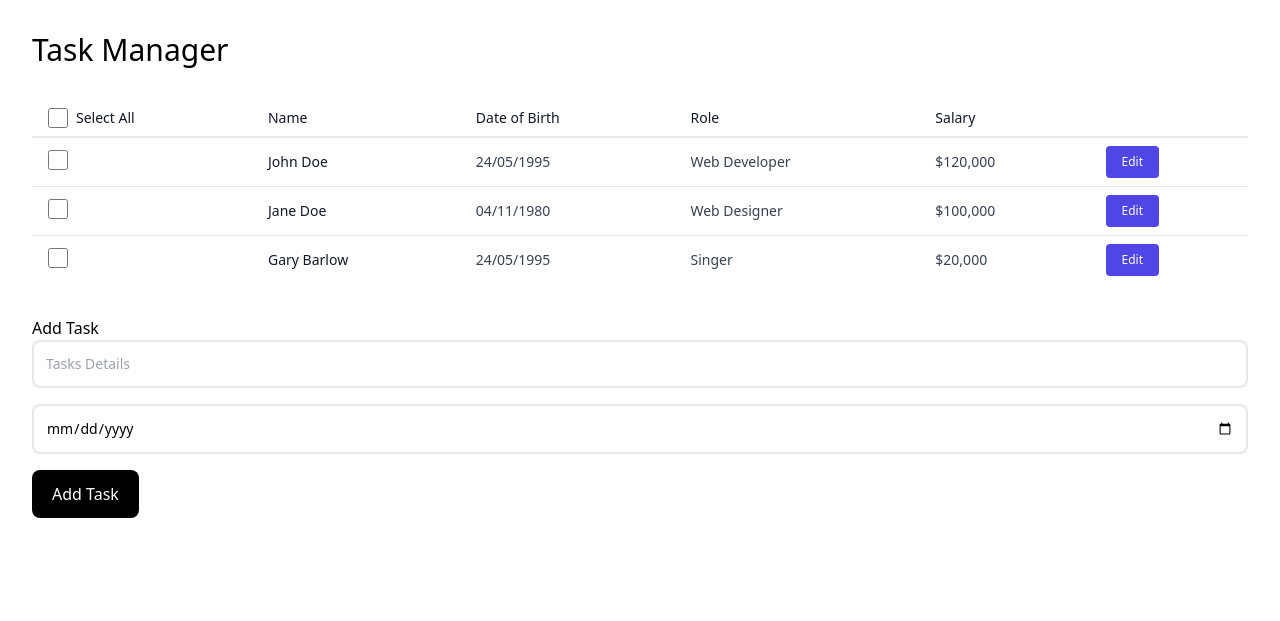
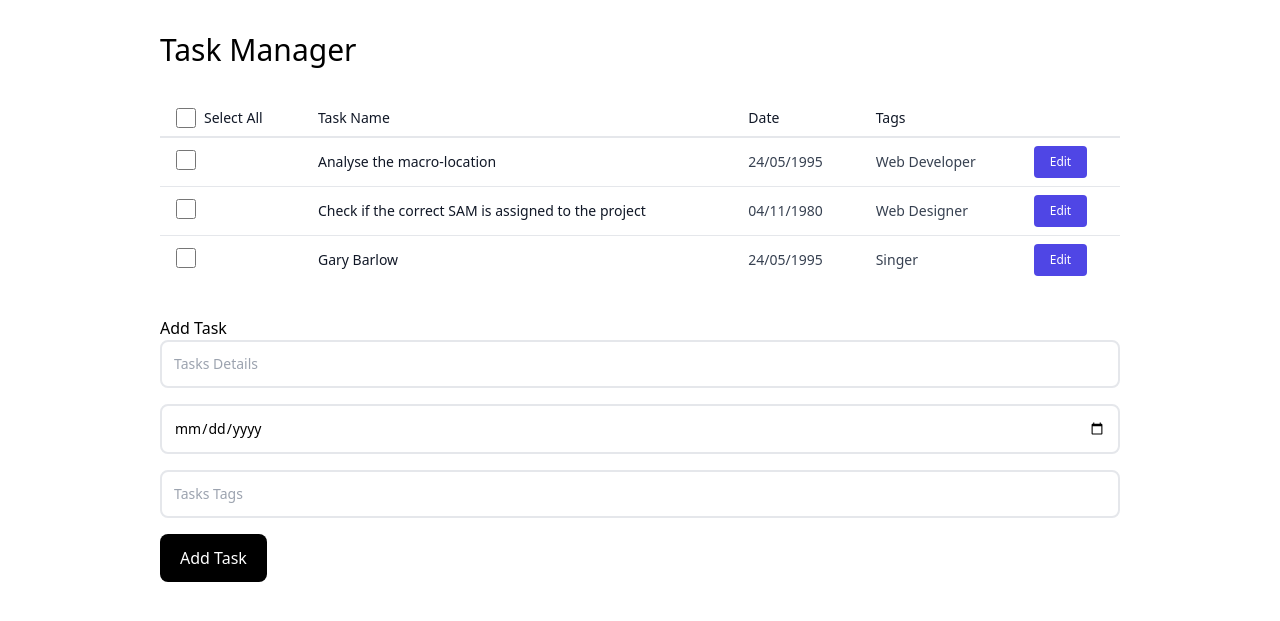
Before and after one commit to abuansarpatowary/php-tasks-manager, a PHP site: page / in a window 1280 px wide. Shown: the top 621 px of the page. Run offline with PHP 8.4, Linux system fonts and the light colour scheme; some libraries are stand-ins or nearby versions.

Commit message:
Form rearrange and added field

```diff
--- a/index.php
+++ b/index.php
@@ -13,7 +13,7 @@
 
   This component comes with some `rtl` classes. Please remove them if they are not needed in your project.
 -->
-<div class="mx-auto max-w-7xl px-4 sm:px-6 lg:px-8">
+<div class="mx-auto max-w-5xl px-4 sm:px-6 lg:px-8">
 <div class="overflow-x-auto">
   <h2 class="text-3xl py-8">Task Manager</h2>
   <table class="min-w-full divide-y-2 divide-gray-200 bg-white text-sm">
@@ -30,16 +30,13 @@
 
         </td>
         <td class="whitespace-nowrap px-4 py-2 font-medium text-gray-900">
-          Name
+        Task Name
         </td>
         <td class="whitespace-nowrap px-4 py-2 font-medium text-gray-900">
-          Date of Birth
+          Date
         </td>
         <td class="whitespace-nowrap px-4 py-2 font-medium text-gray-900">
-          Role
-        </td>
-        <td class="whitespace-nowrap px-4 py-2 font-medium text-gray-900">
-          Salary
+          Tags
         </td>
       </tr>
     </thead>
@@ -56,11 +53,10 @@
           />
         </td>
         <td class="whitespace-nowrap px-4 py-2 font-medium text-gray-900">
-          John Doe
+        Analyse the macro-location
         </td>
         <td class="whitespace-nowrap px-4 py-2 text-gray-700">24/05/1995</td>
         <td class="whitespace-nowrap px-4 py-2 text-gray-700">Web Developer</td>
-        <td class="whitespace-nowrap px-4 py-2 text-gray-700">$120,000</td>
         <td class="whitespace-nowrap px-4 py-2">
           <a
             href="#"
@@ -82,11 +78,10 @@
           />
         </td>
         <td class="whitespace-nowrap px-4 py-2 font-medium text-gray-900">
-          Jane Doe
+        Check if the correct SAM is assigned to the project
         </td>
         <td class="whitespace-nowrap px-4 py-2 text-gray-700">04/11/1980</td>
         <td class="whitespace-nowrap px-4 py-2 text-gray-700">Web Designer</td>
-        <td class="whitespace-nowrap px-4 py-2 text-gray-700">$100,000</td>
         <td class="whitespace-nowrap px-4 py-2">
           <a
             href="#"
@@ -112,7 +107,6 @@
         </td>
         <td class="whitespace-nowrap px-4 py-2 text-gray-700">24/05/1995</td>
         <td class="whitespace-nowrap px-4 py-2 text-gray-700">Singer</td>
-        <td class="whitespace-nowrap px-4 py-2 text-gray-700">$20,000</td>
         <td class="whitespace-nowrap px-4 py-2">
           <a
             href="#"
@@ -127,23 +121,32 @@
   <!-- form -->
   <div class="pt-8">
     <h2>Add Task</h2>
-  <form action="#" class="space-y-4">
+  <form method="POST" action="tasks.php" class="space-y-4">
           <div>
-            <label class="sr-only" for="name">Name</label>
+            <label class="sr-only" for="taskname">Task Name</label>
             <input
               class="w-full rounded-lg border-2 border-gray-200 p-3 text-sm"
               placeholder="Tasks Details"
               type="text"
-              id="name"
+              id="taskname"
             />
           </div>
           <div>
-            <label class="sr-only" for="taskdate">Name</label>
+            <label class="sr-only" for="taskdate">Task Date</label>
             <input
               class="w-full rounded-lg border-2 border-gray-200 p-3 text-sm"
               placeholder="Tasks Date"
               type="date"
               id="taskdate"
+            />
+          </div>
+          <div class="mt-4">
+            <label class="sr-only" for="tasktags">Task Tags</label>
+            <input
+              class="w-full rounded-lg border-2 border-gray-200 p-3 text-sm"
+              placeholder="Tasks Tags"
+              type="text"
+              id="tasktags"
             />
           </div>
           <div class="mt-4">
```
